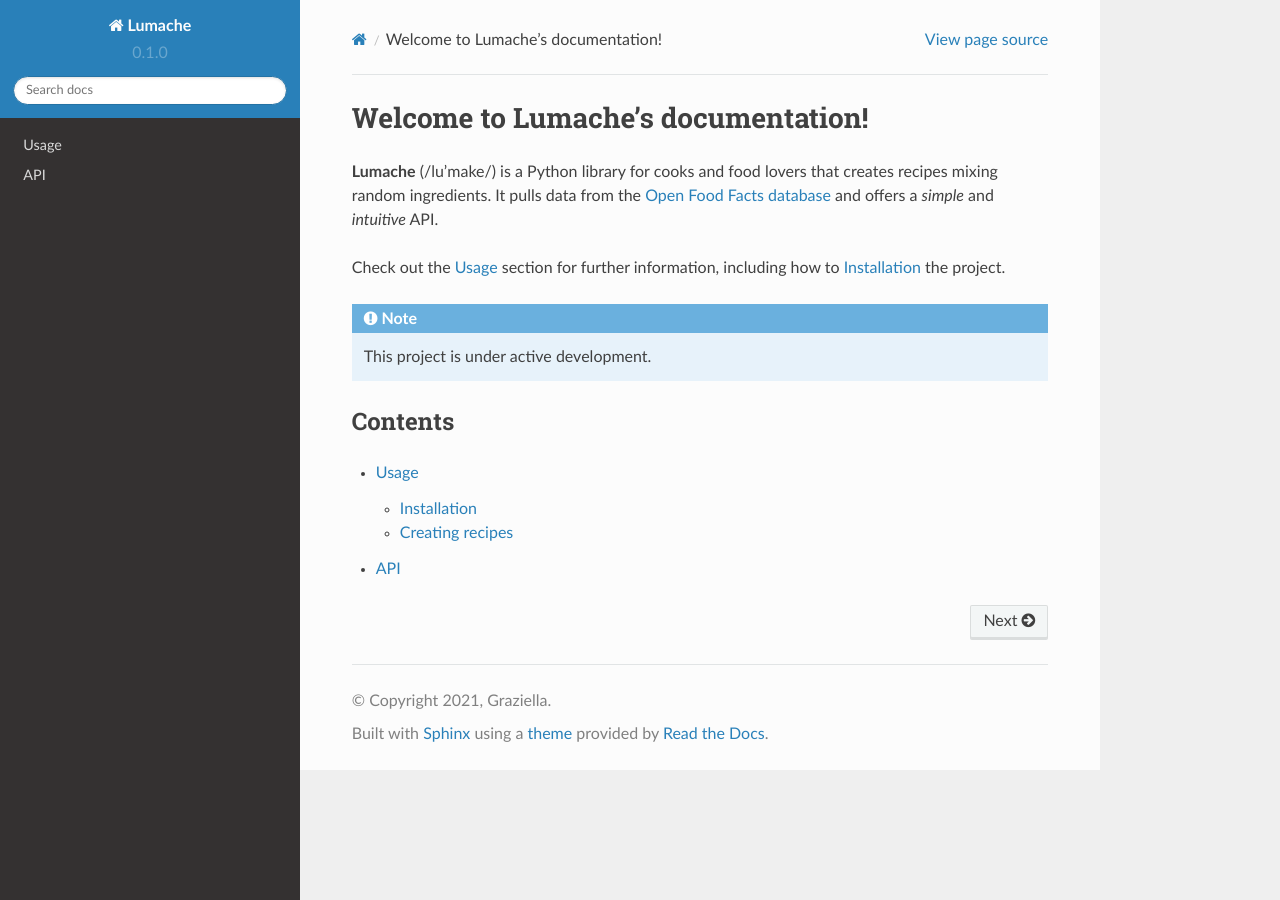
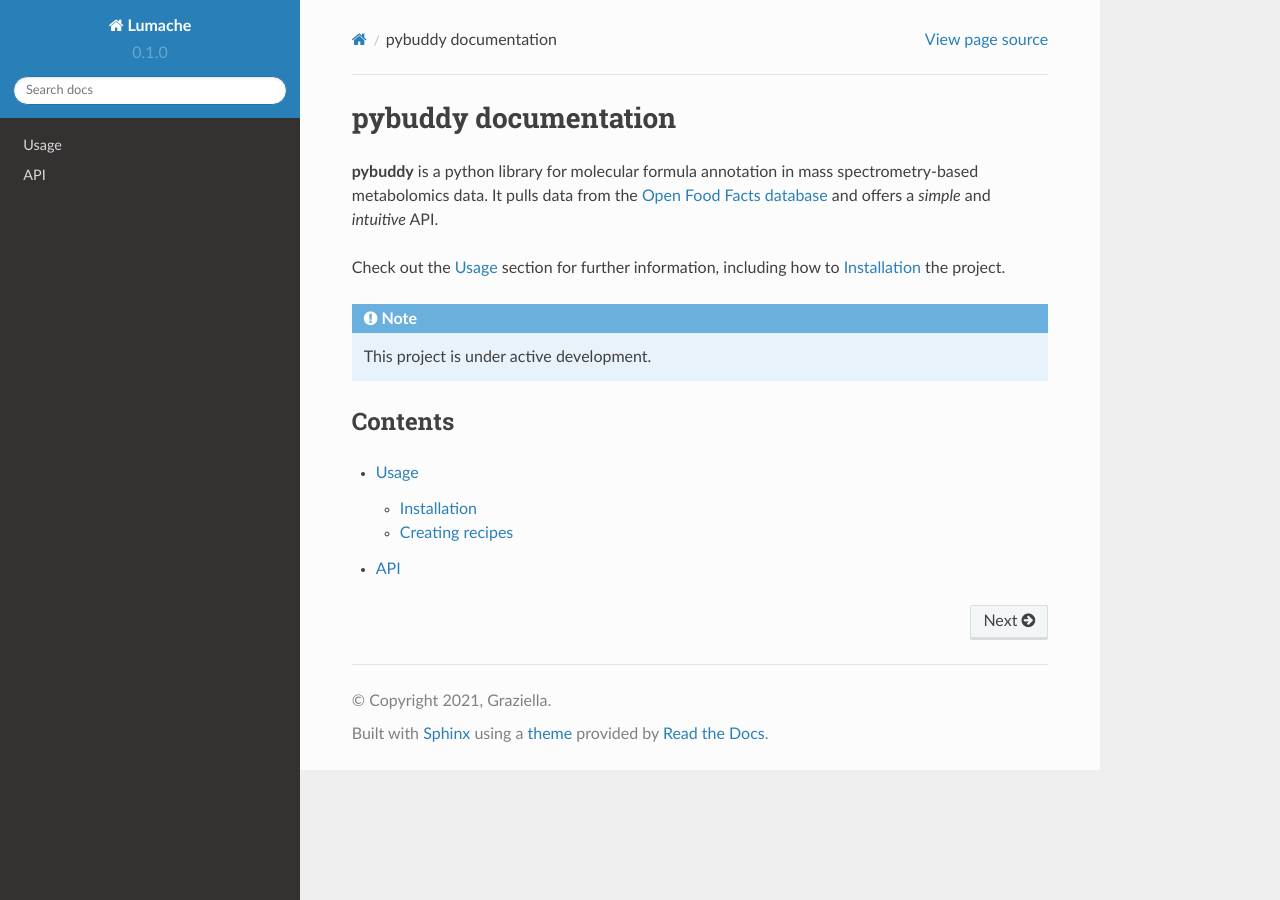
Before and after one commit to Philipbear/pybuddy-documentation, a Sphinx documentation site: the page built from docs/source/index.rst, in a window 1280 px wide. Built offline with Sphinx 7.4.7 and the Read the Docs theme 2.0.0, drawn with Linux system fonts in a browser that asks for light colours.

Commit message:
Update index.rst

```diff
--- a/docs/source/index.rst
+++ b/docs/source/index.rst
@@ -1,8 +1,7 @@
-Welcome to Lumache's documentation!
+pybuddy documentation
 ===================================
 
-**Lumache** (/lu'make/) is a Python library for cooks and food lovers
-that creates recipes mixing random ingredients.
+**pybuddy** is a python library for molecular formula annotation in mass spectrometry-based metabolomics data.
 It pulls data from the `Open Food Facts database <https://world.openfoodfacts.org/>`_
 and offers a *simple* and *intuitive* API.
 
```
